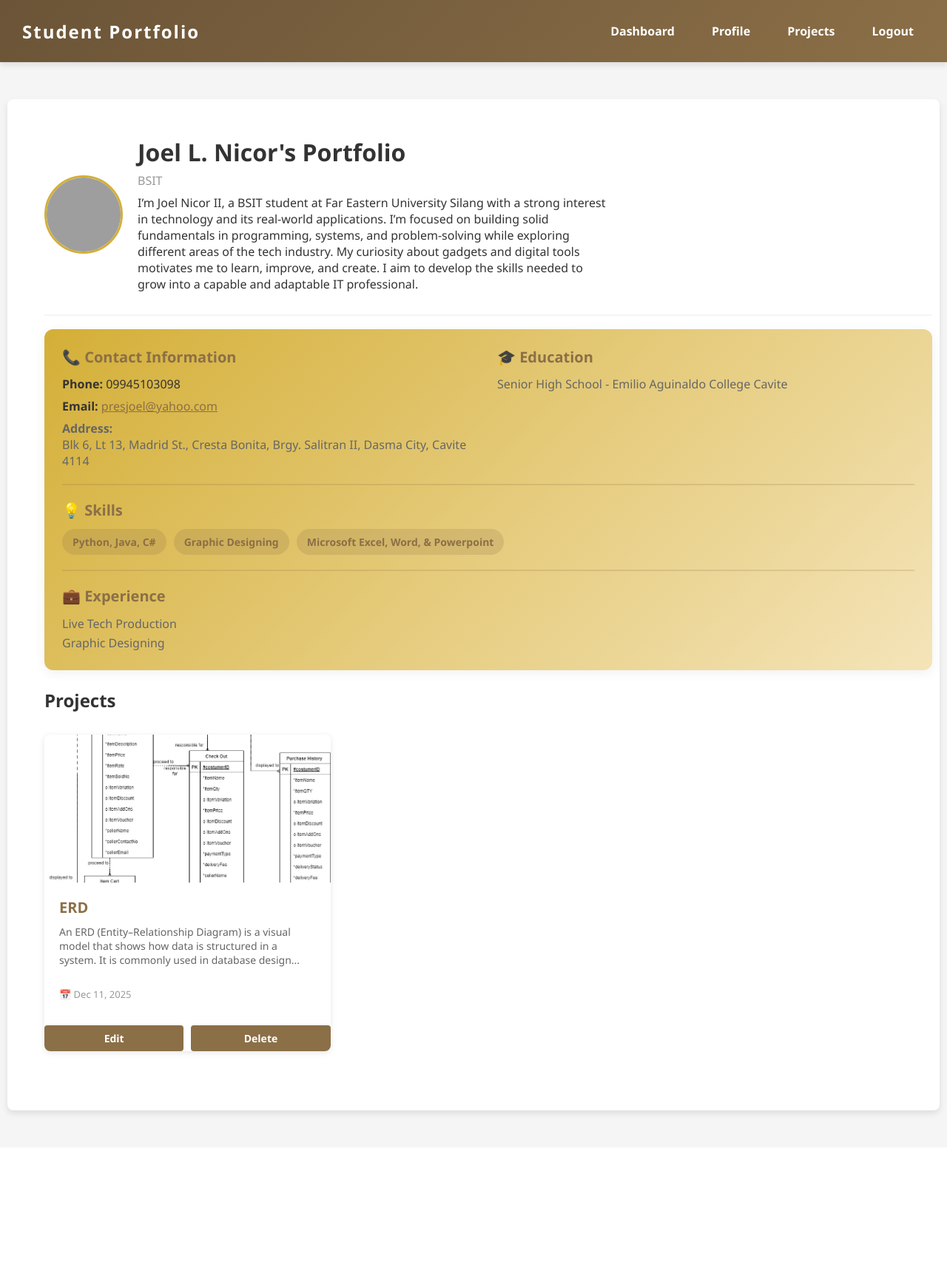
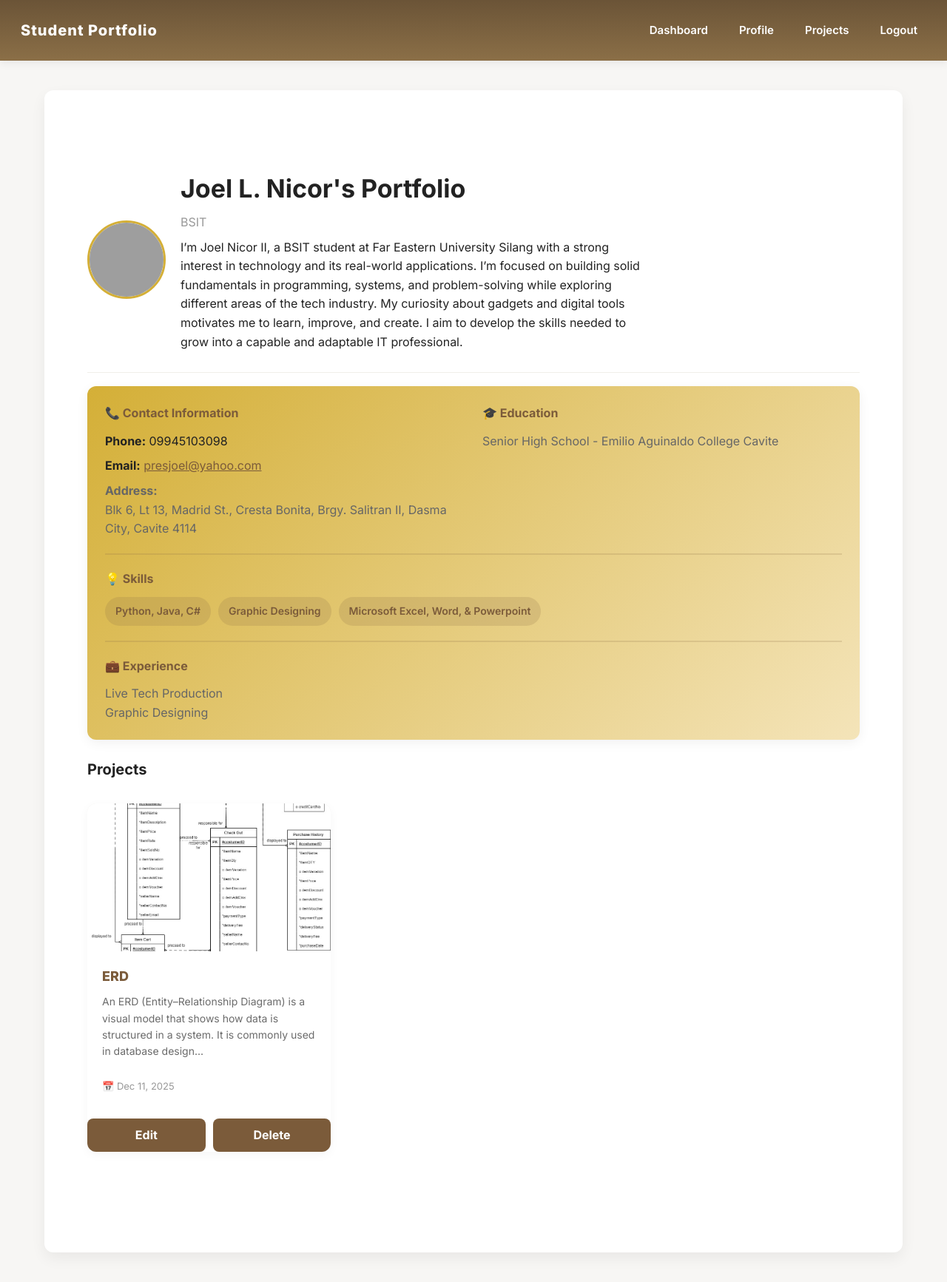
Before and after one commit to Joules-bit-spec/student_portfolio, a Flask app: a page that uses templates/layout.html in a window 1280 px wide. Shown: the whole page at 74% size. Before the commit the page ends 1510 px from the top, so only its background shows below. Run offline with Flask 3, Linux system fonts and the light colour scheme; a user stored in the database is signed in; data comes from the database, SQL or seed files in the repository; both versions use the stored data as it was after the commit; grey boxes are pictures that could not be loaded.

Commit message:
`Updated CSS styles in site.css and layout.html templates`

```diff
--- a/static/site.css
+++ b/static/site.css
@@ -1,403 +1,128 @@
-/* CSS Custom Properties for Better Maintainability */
+/* Modern theme variables and typography */
 :root {
-  --primary-color: #8B6F47;
-  --accent-color: #D4AF37;
-  --accent-dark: #C89F34;
-  --danger-color: #dc3545;
-  --success-color: #28a745;
-  --info-color: #0c5460;
-  --light-bg: #f5f5f5;
+  --font-sans: "Inter", "Segoe UI", Roboto, "Helvetica Neue", Arial, sans-serif;
+  --base-font-size: 16px;
+  --base-line-height: 1.6;
+  --space-1: 6px;
+  --space-2: 10px;
+  --space-3: 16px;
+  --space-4: 24px;
+  --space-5: 32px;
+  --radius: 10px;
+
+  --primary-color: #7b5b3a; /* softened brown */
+  --accent-color: #d4af37; /* gold */
+  --accent-dark: #b2872a;
+  --muted: #6b6b6b;
+  --background: #f7f6f4;
   --white: #ffffff;
-  --dark-text: #333333;
-  --gradient-primary: linear-gradient(135deg, #8B6F47 0%, #D4AF37 100%);
-  --gradient-dark: linear-gradient(135deg, #6B5437 0%, #8B6F47 100%);
-  --gradient-light: linear-gradient(135deg, #D4AF37 0%, #F4E4B9 100%);
-  --spacing-unit: 8px;
-  --transition: 0.3s ease;
+  --card-shadow: 0 8px 20px rgba(20,18,15,0.06);
+  --gradient-navbar: linear-gradient(180deg,#6b5437 0%, #8b6f47 100%);
 }
 
 /* General Styles for the Page */
 body {
-  font-family: "Segoe UI", Tahoma, Arial, sans-serif;
-  background-color: var(--light-bg);
+  font-family: var(--font-sans);
+  font-size: var(--base-font-size);
+  line-height: var(--base-line-height);
+  color: #222;
+  background-color: var(--background);
   margin: 0;
   padding: 0;
-  color: var(--dark-text);
+  -webkit-font-smoothing: antialiased;
+  -moz-osx-font-smoothing: grayscale;
 }
 
-a {
-  text-decoration: none;
-  color: inherit;
-}
+a { text-decoration: none; color: inherit }
 
 /* Heading Styles */
-h1, h2, h3, h4, h5, h6 {
-  color: var(--dark-text);
-  margin-top: 0;
-  font-weight: 600;
-}
+h1, h2, h3, h4, h5, h6 { color: #222; margin-top: 0; font-weight: 700 }
 
-h1 {
-  font-size: 32px;
-  margin-bottom: 20px;
-}
-
-h2 {
-  font-size: 28px;
-  margin-bottom: 16px;
-}
-
-h3 {
-  font-size: 24px;
-  margin-bottom: 12px;
-}
-
-h4 {
-  font-size: 20px;
-  margin-bottom: 10px;
-}
+h1 { font-size: 34px; margin-bottom: 12px }
+h2 { font-size: 26px; margin-bottom: 10px }
+h3 { font-size: 20px; margin-bottom: 8px }
 
 /* Button Styles */
 .btn {
-  padding: 10px 20px;
-  border-radius: 4px;
-  font-weight: 600;
+  padding: 12px 18px;
+  border-radius: 8px;
+  font-weight: 700;
   cursor: pointer;
-  transition: all var(--transition);
+  transition: transform 0.12s ease, box-shadow 0.12s ease;
   border: none;
-  font-size: 14px;
+  font-size: 15px;
   display: inline-block;
 }
 
-.btn-primary {
-  background-color: var(--primary-color);
-  color: var(--white);
-}
+.btn-primary { background-color: var(--primary-color); color: var(--white); box-shadow: 0 6px 18px rgba(20,18,15,0.05) }
+.btn-primary:hover, .btn-primary:focus { background-color: var(--accent-dark); transform: translateY(-1px); box-shadow: 0 10px 30px rgba(20,18,15,0.08) }
 
-.btn-primary:hover {
-  background-color: var(--accent-dark);
-  transform: translateY(-2px);
-  box-shadow: 0 4px 12px rgba(0, 0, 0, 0.15);
-}
+.btn-success { background-color: #28a745; color: var(--white) }
+.btn-success:hover { transform: translateY(-1px) }
 
-.btn-success {
-  background-color: var(--success-color);
-  color: var(--white);
-}
+.btn-secondary { background-color: transparent; color: var(--primary-color); border: 1px solid rgba(0,0,0,0.06) }
+.btn-secondary:hover { background: rgba(139,111,71,0.04) }
 
-.btn-success:hover {
-  background-color: #218838;
-  transform: translateY(-2px);
-}
+.btn-danger { background-color: #dc3545; color: var(--white) }
 
-.btn-danger {
-  background-color: var(--danger-color);
-  color: var(--white);
-}
-
-.btn-danger:hover {
-  background-color: #c82333;
-  transform: translateY(-2px);
-}
+.btn:disabled { opacity: 0.6; cursor: not-allowed; transform: none }
 
 /* Narrow container helpers for centered forms/cards */
-.narrow-sm {
-  max-width: 450px;
-  margin: 0 auto;
-}
+.narrow-sm { max-width: 450px; margin: 0 auto }
+.narrow { max-width: 520px; margin: 0 auto }
+.narrow-md { max-width: 680px; margin: 0 auto }
 
-.narrow {
-  max-width: 500px;
-  margin: 0 auto;
-}
-
-.narrow-md {
-  max-width: 600px;
-  margin: 0 auto;
-}
-
-/* Secondary button style */
-.btn-secondary {
-  background-color: #6c757d;
-  color: var(--white);
-}
-
-.btn-secondary:hover {
-  background-color: #5a6268;
-}
-
-.btn:disabled {
-  opacity: 0.6;
-  cursor: not-allowed;
-  transform: none;
-}
-
-.container {
-  width: 100%;
-  margin: 0 auto;
-  padding: 20px;
-}
+.container { max-width: 1100px; margin: 48px auto; padding: 28px }
 
 /* Navbar Styles */
-.navbar {
-  background: linear-gradient(135deg, #6B5437 0%, #8B6F47 100%);
-  position: sticky;
-  top: 0;
-  width: 100%;
-  z-index: 1000;
-  box-shadow: 0 4px 8px rgba(0, 0, 0, 0.1);
-}
-
-.navbar-container {
-  display: flex;
-  justify-content: space-between;
-  align-items: center;
-  padding: 15px 30px;
-}
-
-.navbar-logo {
-  font-size: 24px;
-  font-weight: 700;
-  color: var(--white);
-  letter-spacing: 2px;
-}
-
-.navbar-menu {
-  list-style-type: none;
-  display: flex;
-  gap: 20px;
-}
-
-.navbar-menu li a {
-  color: var(--white);
-  font-size: 16px;
-  font-weight: 600;
-  padding: 10px 15px;
-  border-radius: 4px;
-  transition: background-color var(--transition);
-}
-
-.navbar-menu li a:hover {
-  background-color: var(--accent-color);
-}
-
-.navbar-menu li a:active {
-  background-color: var(--accent-dark);
-}
+.navbar { background: var(--gradient-navbar); position: sticky; top: 0; width: 100%; z-index: 1000; box-shadow: 0 4px 10px rgba(0,0,0,0.06) }
+.navbar-container { display:flex; justify-content:space-between; align-items:center; padding:12px 28px }
+.navbar-logo { font-size:20px; font-weight:800; color:var(--white); letter-spacing:1px }
+.navbar-menu { list-style:none; display:flex; gap:18px }
+.navbar-menu li a { color:var(--white); font-size:15px; font-weight:600; padding:8px 12px; border-radius:6px }
+.navbar-menu li a:hover { background-color: rgba(212,175,55,0.12) }
 
 /* Alert Message Styles */
-.flash-area {
-  margin-top: 20px;
-  max-width: 800px;
-  margin-left: auto;
-  margin-right: auto;
-  padding: 10px;
-}
-
-.alert {
-  padding: 15px;
-  border-radius: 8px;
-  margin: 10px 0;
-  font-size: 16px;
-  border-left: 4px solid;
-}
-
-.alert-success {
-  background-color: #d4edda;
-  color: var(--success-color);
-  border-left-color: var(--success-color);
-}
-
-.alert-danger {
-  background-color: #f8d7da;
-  color: var(--danger-color);
-  border-left-color: var(--danger-color);
-}
-
-.alert-info {
-  background-color: #d1ecf1;
-  color: var(--info-color);
-  border-left-color: var(--info-color);
-}
+.flash-area { margin-top: 18px; max-width: 900px; margin-left:auto; margin-right:auto; padding: 12px }
+.alert { padding: 14px; border-radius: 10px; margin: 10px 0; font-size: 15px; border-left: 4px solid }
+.alert-success { background:#eaf7ea; color:#2f7d3a; border-left-color:#28a745 }
+.alert-danger { background:#fff0f0; color:#9c1f21; border-left-color:#dc3545 }
+.alert-info { background:#eef7f9; color:#075a63; border-left-color:#0c5460 }
 
 /* Content Styles */
-.content {
-  max-width: 1200px;
-  margin: 50px auto;
-  padding: 30px;
-  background-color: var(--white);
-  border-radius: 8px;
-  box-shadow: 0 4px 8px rgba(0, 0, 0, 0.1);
-}
+.content { max-width: 1100px; margin: 40px auto; padding: 30px; background: var(--white); border-radius: 12px; box-shadow: var(--card-shadow) }
 
 /* Project Card Grid - Portfolio Showcase */
-.projects-grid {
-  display: grid;
-  grid-template-columns: repeat(auto-fill, minmax(300px, 1fr));
-  gap: 20px;
-  margin: 30px 0;
-}
+.projects-grid { display:grid; grid-template-columns: repeat(auto-fill, minmax(300px,1fr)); gap:28px; margin:30px 0 }
 
-.project-card {
-  background: var(--white);
-  border-radius: 8px;
-  overflow: hidden;
-  box-shadow: 0 2px 8px rgba(0, 0, 0, 0.1);
-  transition: transform var(--transition), box-shadow var(--transition);
-  display: flex;
-  flex-direction: column;
-}
-
-.project-card:hover {
-  transform: translateY(-5px);
-  box-shadow: 0 8px 16px rgba(0, 0, 0, 0.15);
-}
-
-.project-card-image {
-  width: 100%;
-  height: 200px;
-  background-color: var(--light-bg);
-  object-fit: cover;
-}
-
-.project-card-content {
-  padding: 20px;
-  flex: 1;
-  display: flex;
-  flex-direction: column;
-}
-
-.project-card-title {
-  font-size: 20px;
-  font-weight: 700;
-  margin: 0 0 10px 0;
-  color: var(--primary-color);
-}
-
-.project-card-description {
-  font-size: 14px;
-  color: #666;
-  margin: 0 0 15px 0;
-  flex: 1;
-}
-
-.project-card-tags {
-  display: flex;
-  flex-wrap: wrap;
-  gap: 8px;
-  margin-bottom: 15px;
-}
-
-.tag {
-  display: inline-block;
-  background-color: var(--light-bg);
-  color: var(--primary-color);
-  padding: 4px 12px;
-  border-radius: 20px;
-  font-size: 12px;
-  font-weight: 600;
-}
-
-.project-card-footer {
-  display: flex;
-  gap: 10px;
-}
-
-.project-card-footer a {
-  flex: 1;
-  text-align: center;
-  padding: 8px;
-  background-color: var(--primary-color);
-  color: var(--white);
-  border-radius: 4px;
-  transition: background-color var(--transition);
-  font-weight: 600;
-  font-size: 14px;
-}
-
-.project-card-footer a:hover {
-  background-color: var(--accent-dark);
-}
+.project-card { background:var(--white); border-radius:12px; overflow:hidden; box-shadow:0 4px 14px rgba(20,18,15,0.04); transition: transform .14s ease, box-shadow .14s ease; display:flex; flex-direction:column }
+.project-card:hover { transform: translateY(-6px); box-shadow: 0 14px 40px rgba(20,18,15,0.08) }
+.project-card-image { width:100%; height:200px; background-color:#f2f0ec; object-fit:cover }
+.project-card-content { padding:20px; flex:1; display:flex; flex-direction:column }
+.project-card-title { font-size:18px; font-weight:800; margin:0 0 8px 0; color:var(--primary-color) }
+.project-card-description { font-size:14px; color:var(--muted); margin:0 0 12px 0; flex:1 }
+.project-card-tags { display:flex; flex-wrap:wrap; gap:8px; margin-bottom:12px }
+.tag { display:inline-block; background: #fbf8f3; color:var(--primary-color); padding:6px 12px; border-radius:999px; font-size:13px; font-weight:600 }
+.project-card-footer { display:flex; gap:10px }
+.project-card-footer a { flex:1; text-align:center; padding:10px; background:var(--primary-color); color:var(--white); border-radius:8px; transition: opacity .12s ease; font-weight:700 }
+.project-card-footer a:hover { background:var(--accent-dark) }
 
 /* Form Styles */
-form {
-  margin: 20px 0;
-  max-width: 600px;
+form { margin:20px 0; max-width:700px }
+.form-group { margin-bottom:18px }
+label { display:block; margin-bottom:8px; font-weight:700; color:#2b2b2b }
+input[type="text"], input[type="email"], input[type="password"], input[type="url"], textarea, select {
+  width:100%; padding:12px 14px; border:1px solid #e6e3df; border-radius:8px; font-family:inherit; font-size:15px; transition: border-color .12s ease, box-shadow .12s ease; box-sizing:border-box; background:var(--white)
 }
-
-.form-group {
-  margin-bottom: 20px;
-}
-
-label {
-  display: block;
-  margin-bottom: 8px;
-  font-weight: 600;
-  color: var(--dark-text);
-}
-
-input[type="text"],
-input[type="email"],
-input[type="password"],
-input[type="url"],
-textarea,
-select {
-  width: 100%;
-  padding: 12px;
-  border: 1px solid #ddd;
-  border-radius: 4px;
-  font-family: inherit;
-  font-size: 14px;
-  transition: border-color var(--transition), box-shadow var(--transition);
-  box-sizing: border-box;
-}
-
-input[type="text"]:focus,
-input[type="email"]:focus,
-input[type="password"]:focus,
-input[type="url"]:focus,
-textarea:focus,
-select:focus {
-  outline: none;
-  border-color: var(--primary-color);
-  box-shadow: 0 0 0 3px rgba(92, 74, 58, 0.1);
-}
-
-textarea {
-  resize: vertical;
-  min-height: 120px;
-}
+input[type="text"]:focus, input[type="email"]:focus, input[type="password"]:focus, input[type="url"]:focus, textarea:focus, select:focus { outline:none; border-color:var(--primary-color); box-shadow:0 0 0 4px rgba(139,111,71,0.08) }
+textarea { resize:vertical; min-height:120px }
 
 /* Profile & Dashboard Styles */
-.profile-header {
-  display: flex;
-  align-items: center;
-  gap: 30px;
-  margin-bottom: 40px;
-  padding-bottom: 30px;
-  border-bottom: 2px solid var(--light-bg);
-}
-
-.profile-avatar {
-  width: 150px;
-  height: 150px;
-  border-radius: 50%;
-  background: linear-gradient(135deg, #8B6F47 0%, #D4AF37 100%);
-  object-fit: cover;
-}
-
-.profile-info h2 {
-  margin: 0 0 10px 0;
-}
-
-.profile-bio {
-  color: #666;
-  font-size: 16px;
-  margin: 10px 0;
-}
-
-.dashboard-stats {
-  display: grid;
+.profile-header { display:flex; align-items:center; gap:30px; margin-bottom:36px; padding-bottom:28px; border-bottom:1px solid #f0efe9 }
+.profile-avatar { width:150px; height:150px; border-radius:50%; background: linear-gradient(135deg,#8B6F47 0%,#D4AF37 100%); object-fit:cover }
+.profile-info h2 { margin:0 0 8px 0 }
+.profile-bio { color:var(--muted); font-size:15px; margin:8px 0 }
+.dashboard-stats { display: grid;
   grid-template-columns: repeat(auto-fit, minmax(150px, 1fr));
   gap: 20px;
   margin-bottom: 40px;
--- a/templates/layout.html
+++ b/templates/layout.html
@@ -4,6 +4,10 @@
     <meta charset="UTF-8" />
     <meta name="viewport" content="width=device-width, initial-scale=1.0" />
     <title>{% block title %}{% endblock %}</title>
+    <!-- Google Fonts: Inter -->
+    <link rel="preconnect" href="https://fonts.googleapis.com">
+    <link rel="preconnect" href="https://fonts.gstatic.com" crossorigin>
+    <link href="https://fonts.googleapis.com/css2?family=Inter:wght@300;400;600;700;800&display=swap" rel="stylesheet">
     <link
       rel="stylesheet"
       href="{{ url_for('static', filename='site.css') }}"
```
Also changed, not shown: instance/portfolio.db.
